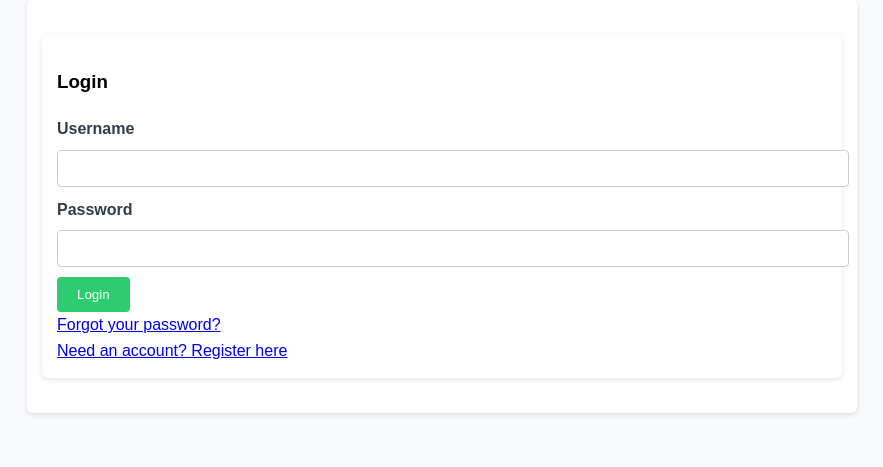
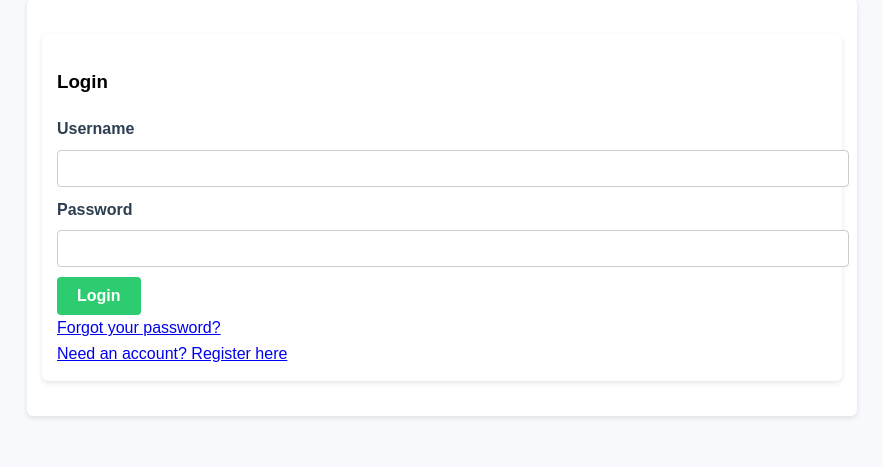
Before and after one commit to mr-gregson/puzzle_site, a Flask app: a page that uses app/templates/base.html in a window 1280 px wide. Shown: the part 77-544 px from the top of the page, without its empty margins (198-1081 px from the left). Run offline with Flask 3, Linux system fonts and the light colour scheme.

Commit message:
commit css

```diff
--- a/app/static/style.css
+++ b/app/static/style.css
@@ -145,6 +145,8 @@ form input[type="submit"], form button {
     border: none;
     border-radius: 4px;
     cursor: pointer;
+    font-weight: bold;
+    font-size: 1em;
 }
 
 form input[type="submit"]:hover, form button:hover {
```
